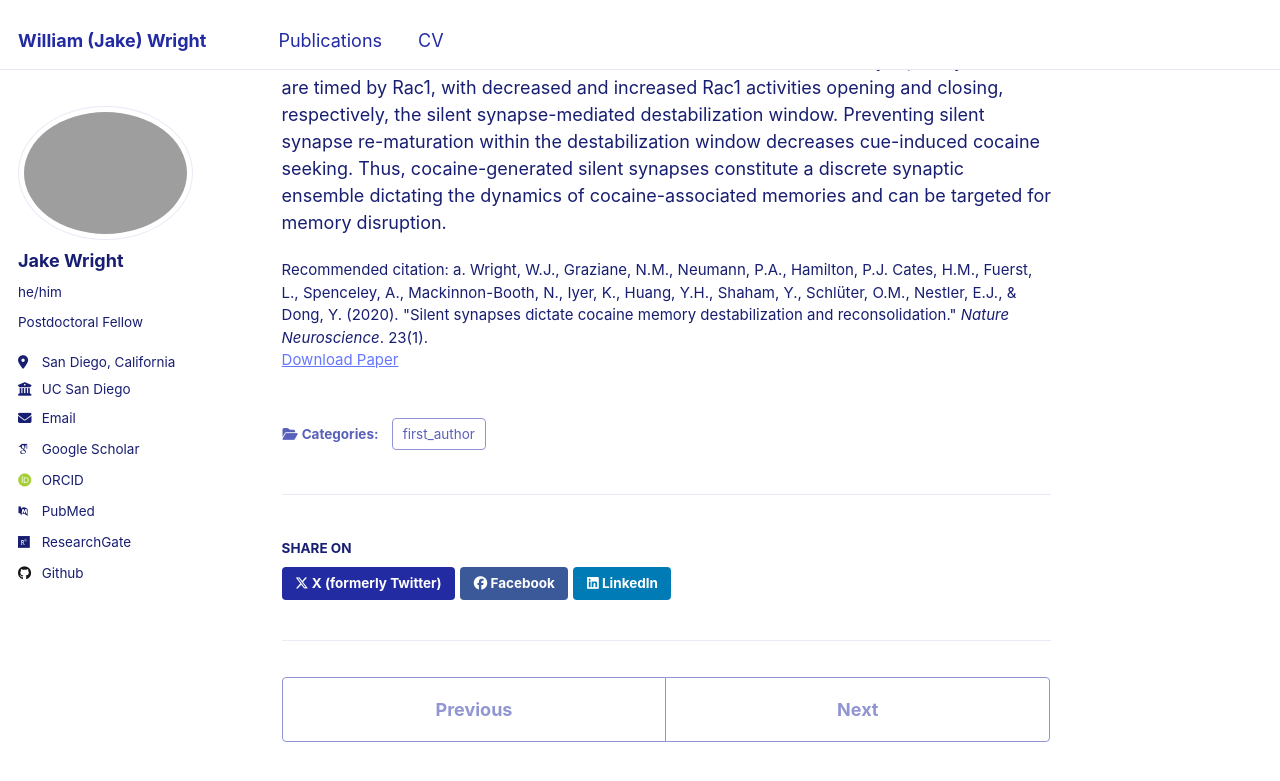
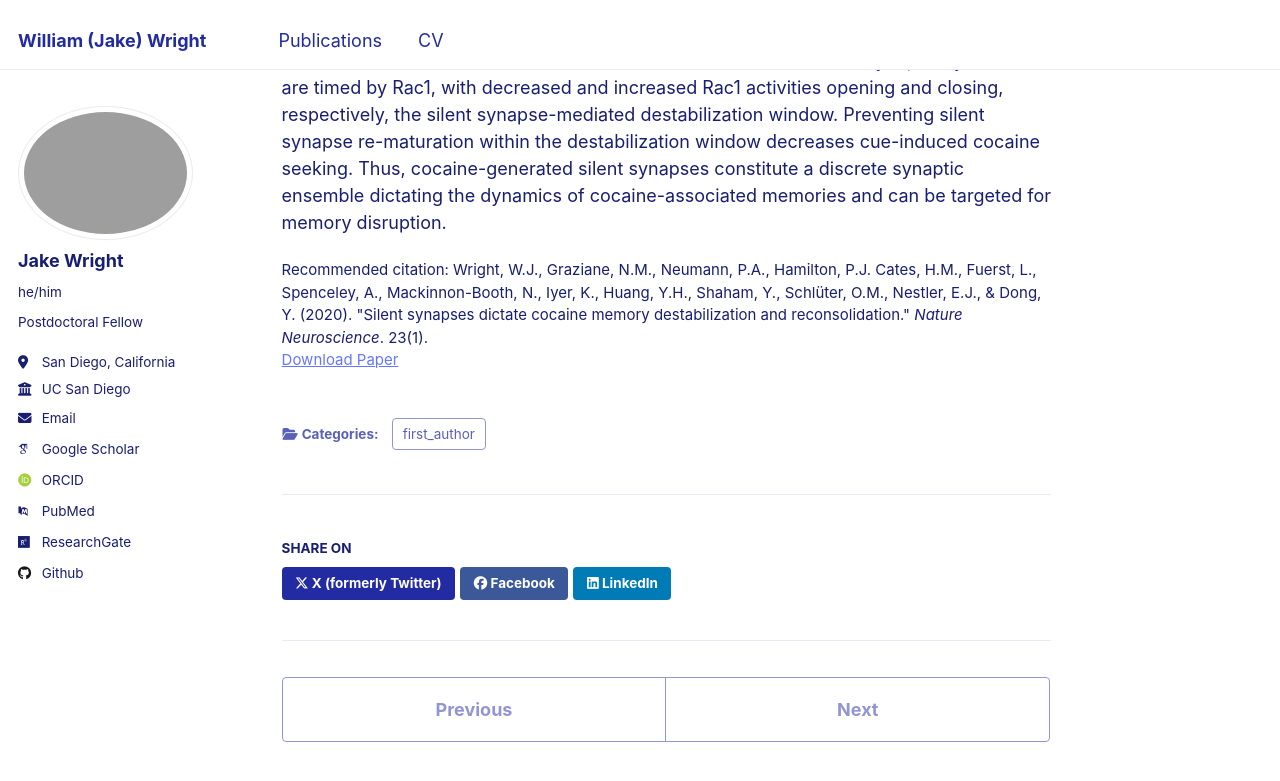
Before and after one commit to wjakewright/wjakewright.github.io, a Jekyll site: the page built from _publications/Wright_et_al_2020_Nat_Neuro.md, in a window 1280 px wide and 900 px high, scrolled down 400 px. Shown: the top 781 px of the window. Built offline with Jekyll 4.4.1, drawn with Linux system fonts in a browser that asks for light colours; some web fonts are replaced; part of the change alters nothing that is shown.

```diff
--- a/_publications/Wright_et_al_2020_Nat_Neuro.md
+++ b/_publications/Wright_et_al_2020_Nat_Neuro.md
@@ -6,8 +6,8 @@ permalink: /publication/Wright_et_al_2020_Nat_Neuro
 excerpt: 'This work demonstrated that the silencing and re-maturation of cocaine-generated synapses underlies the natural destabilization and reconsolidation of cocaine-associated memories following memory reactivation.'
 date: 2019-12-02
 venue: 'Nature Neuroscience'
-paperurl: 'https://www.nature.com/articles/npp2016275'
-citation: 'a.	Wright, W.J., Graziane, N.M., Neumann, P.A., Hamilton, P.J. Cates, H.M., Fuerst, L., Spenceley, A., Mackinnon-Booth, N., Iyer, K., Huang, Y.H., Shaham, Y., Schlüter, O.M., Nestler, E.J., & Dong, Y. (2020). &quot;Silent synapses dictate cocaine memory destabilization and reconsolidation.&quot; <i>Nature Neuroscience</i>. 23(1).'
+paperurl: 'https://www.nature.com/articles/s41593-019-0537-6'
+citation: 'Wright, W.J., Graziane, N.M., Neumann, P.A., Hamilton, P.J. Cates, H.M., Fuerst, L., Spenceley, A., Mackinnon-Booth, N., Iyer, K., Huang, Y.H., Shaham, Y., Schlüter, O.M., Nestler, E.J., & Dong, Y. (2020). &quot;Silent synapses dictate cocaine memory destabilization and reconsolidation.&quot; <i>Nature Neuroscience</i>. 23(1).'
 ---
 
 Cocaine-associated memories are persistent, but, on retrieval, become temporarily destabilized and vulnerable to disruptions, followed by reconsolidation. To explore the synaptic underpinnings for these memory dynamics, we studied AMPA receptor (AMPAR)-silent excitatory synapses, which are generated in the nucleus accumbens by cocaine self-administration, and subsequently mature after prolonged withdrawal by recruiting AMPARs, echoing acquisition and consolidation of cocaine memories. We show that, on memory retrieval after prolonged withdrawal, the matured silent synapses become AMPAR-silent again, followed by re-maturation ~6 h later, defining the onset and termination of a destabilization window of cocaine memories. These synaptic dynamics are timed by Rac1, with decreased and increased Rac1 activities opening and closing, respectively, the silent synapse-mediated destabilization window. Preventing silent synapse re-maturation within the destabilization window decreases cue-induced cocaine seeking. Thus, cocaine-generated silent synapses constitute a discrete synaptic ensemble dictating the dynamics of cocaine-associated memories and can be targeted for memory disruption.
```
